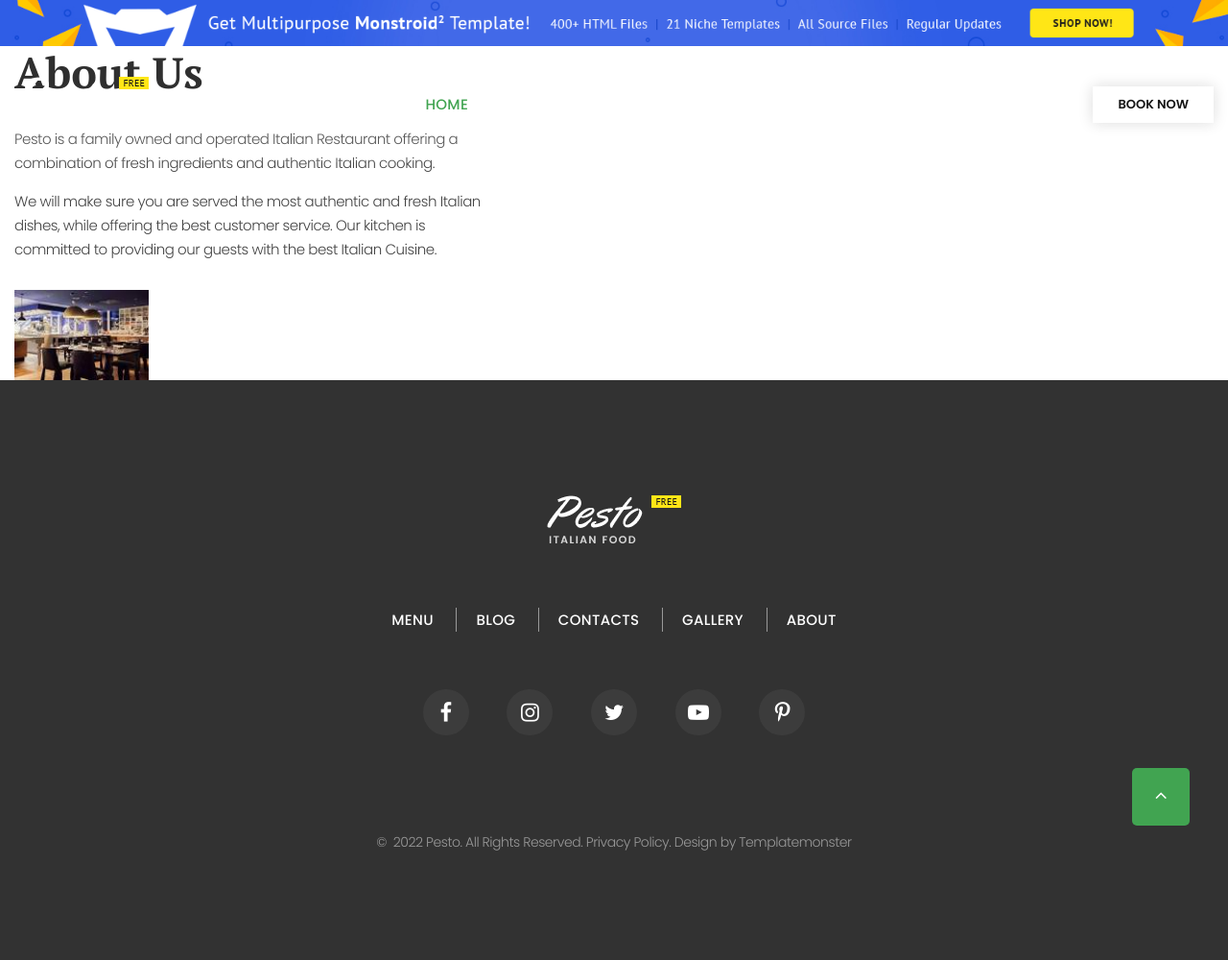
After one commit to amuriks7/my_cafe, a Django app: page /about/ in a window 1280 px wide. The commit adds this page. Shown: the whole page at 96% size. Run offline with Django 4.2, Linux system fonts and the light colour scheme; some libraries are stand-ins or nearby versions.

Commit message:
add about_page

```diff
--- /dev/null
+++ b/main_page/templates/about.html
@@ -0,0 +1,14 @@
+{% extends 'index.html' %}
+{% load static %}
+
+{% block content %}
+      <div class="col-lg-6 col-xl-5 wow fadeInRight">
+          <h2>About Us</h2>
+          <p>Pesto is a family owned and operated Italian Restaurant offering a combination of fresh
+                            ingredients and authentic Italian cooking.</p>
+          <p>We will make sure you are served the most authentic and fresh Italian dishes, while
+                            offering the best customer service. Our kitchen is committed to providing our guests
+                            with the best Italian Cuisine.</p><img
+                            src={% static 'images/my_images/restaurant_in.jpg' %} alt="" width="140" height="50"/>
+      </div>
+{% endblock %}
--- a/main_page/urls.py
+++ b/main_page/urls.py
@@ -1,9 +1,11 @@
 from django.urls import path
-from .views import main_page, render_typography_page
+from .views import main_page, render_typography_page, about_new
 
 app_name = 'main_page'
 
 urlpatterns = [
     path('', main_page, name='main_page_view'),
     path('typography/', render_typography_page, name='typography_view'),
+    path('about/', about_new, name='about_view'),
+
 ]
--- a/main_page/views.py
+++ b/main_page/views.py
@@ -11,3 +11,7 @@
 
 def render_typography_page(request):
     return render(request, 'typography.html', context={})
+
+
+def about_new(request):
+    return render(request, 'about.html', context={})
--- a/templates/index.html
+++ b/templates/index.html
@@ -75,7 +75,7 @@
                                 <ul class="rd-navbar-nav">
                                     <li class="rd-nav-item active"><a class="rd-nav-link" href="{% url 'main_page:main_page_view' %}">Home</a>
                                     </li>
-                                    <li class="rd-nav-item"><a class="rd-nav-link" href="about-us.html">About</a>
+                                    <li class="rd-nav-item"><a class="rd-nav-link" href="{% url 'main_page:about_view' %}">About</a>
                                     </li>
                                     <li class="rd-nav-item"><a class="rd-nav-link"
                                                                href="{% url 'main_page:typography_view' %}">Typography</a>
```
